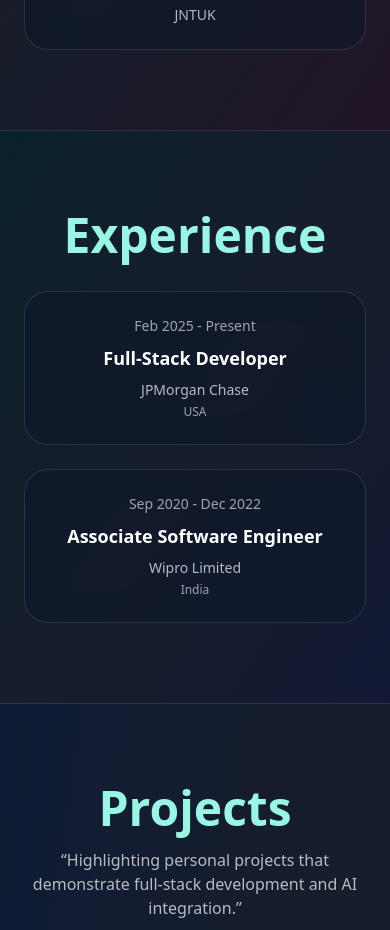
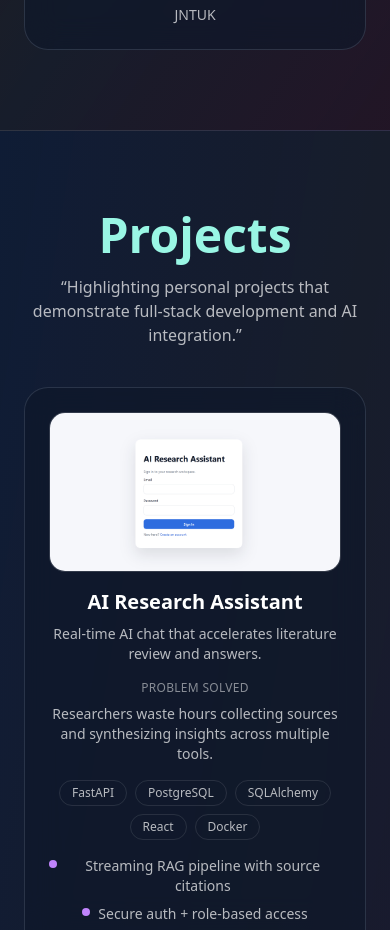
Before and after one commit to Sohitha-Kommineni/Portfolio, a React (Vite) app: page / in a window 390 px wide. Shown: the part 4340-5270 px from the top of the page. Built offline with nearby package versions, Linux system fonts and the light colour scheme.

Commit message:
Update App.jsx

```diff
--- a/src/App.jsx
+++ b/src/App.jsx
@@ -80,21 +80,6 @@ const skills = [
   {
     category: "DevOps/Cloud",
     items: ["AWS (EC2, S3, Lambda)", "Docker", "Kubernetes", "GitHub Actions"]
-  }
-];
-
-const experiences = [
-  {
-    title: "Full-Stack Developer",
-    company: "JPMorgan Chase",
-    period: "Feb 2025 - Present",
-    location: "USA"
-  },
-  {
-    title: "Associate Software Engineer",
-    company: "Wipro Limited",
-    period: "Sep 2020 - Dec 2022",
-    location: "India"
   }
 ];
 
@@ -208,9 +193,6 @@ export default function App() {
               </a>
               <a className="hover:text-white" href="#education">
                 Education
-              </a>
-              <a className="hover:text-white" href="#experience">
-                Experience
               </a>
               <a className="hover:text-white" href="#projects">
                 Projects
@@ -407,44 +389,6 @@ export default function App() {
           </section>
 
           <section
-            id="experience"
-            className="border-t border-white/10 bg-gradient-to-br from-emerald-500/10 via-white/5 to-indigo-500/10"
-          >
-            <div className="mx-auto max-w-6xl px-6 py-20 text-center">
-              <motion.div
-                initial="hidden"
-                whileInView="visible"
-                viewport={{ once: true, amount: 0.3 }}
-                variants={fadeUp}
-                transition={{ duration: 0.6 }}
-                className="space-y-4"
-              >
-                <h2 className="text-5xl font-semibold text-teal-200">Experience</h2>
-              </motion.div>
-              <div className="mt-8 grid gap-6 md:grid-cols-2 md:justify-items-center">
-                {experiences.map((item) => (
-                  <motion.div
-                    key={`${item.company}-${item.period}`}
-                    initial="hidden"
-                    whileInView="visible"
-                    viewport={{ once: true, amount: 0.2 }}
-                    variants={fadeUp}
-                    transition={{ duration: 0.5 }}
-                    className="glass w-full rounded-3xl p-6 text-center"
-                  >
-                    <p className="text-sm text-white/60">{item.period}</p>
-                    <p className="mt-2 text-lg font-semibold text-white">
-                      {item.title}
-                    </p>
-                    <p className="mt-2 text-sm text-white/70">{item.company}</p>
-                    <p className="mt-1 text-xs text-white/60">{item.location}</p>
-                  </motion.div>
-                ))}
-              </div>
-            </div>
-          </section>
-
-          <section
             id="projects"
             className="border-y border-white/10 bg-gradient-to-br from-blue-500/10 via-white/5 to-purple-500/10"
           >
```
